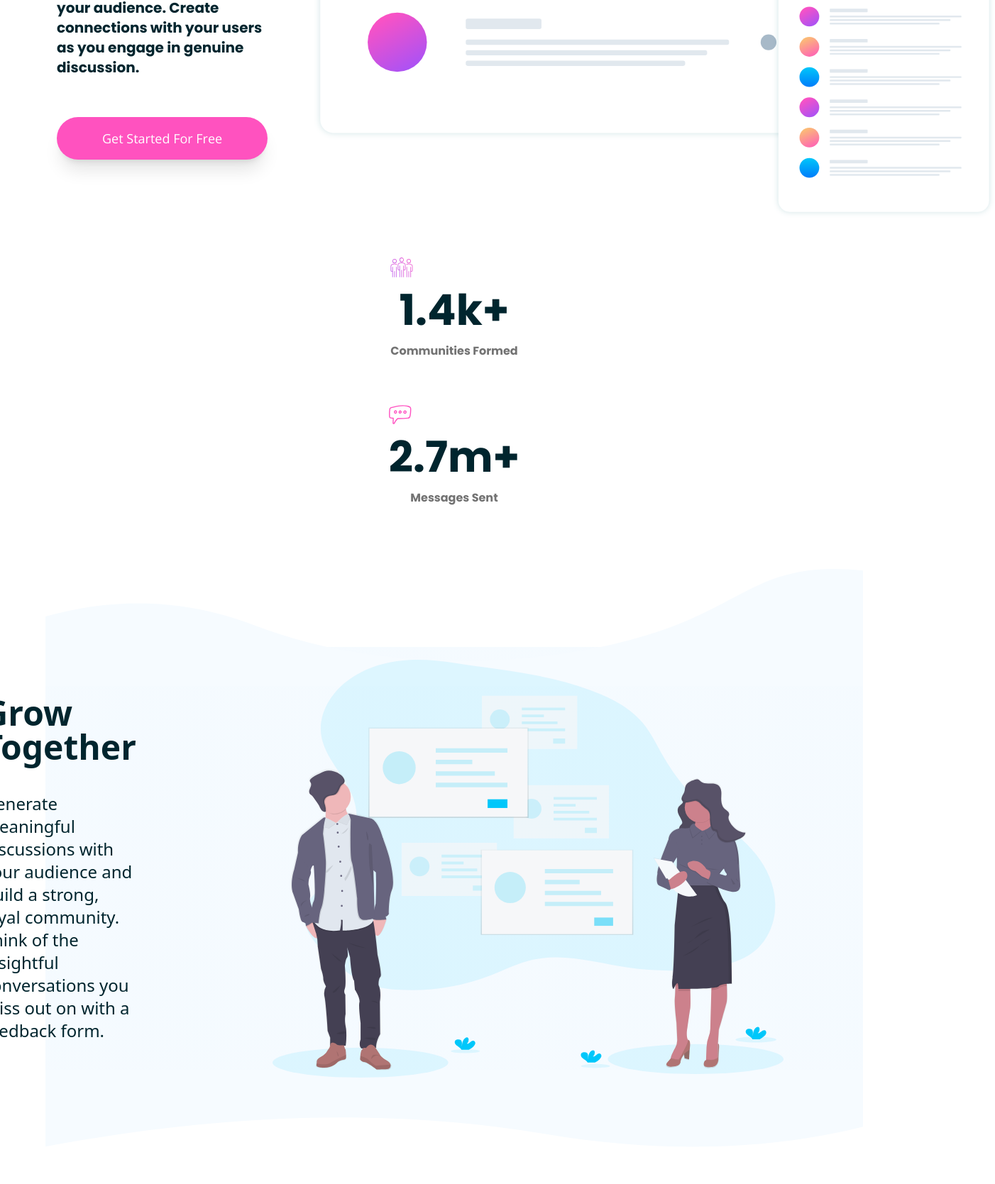
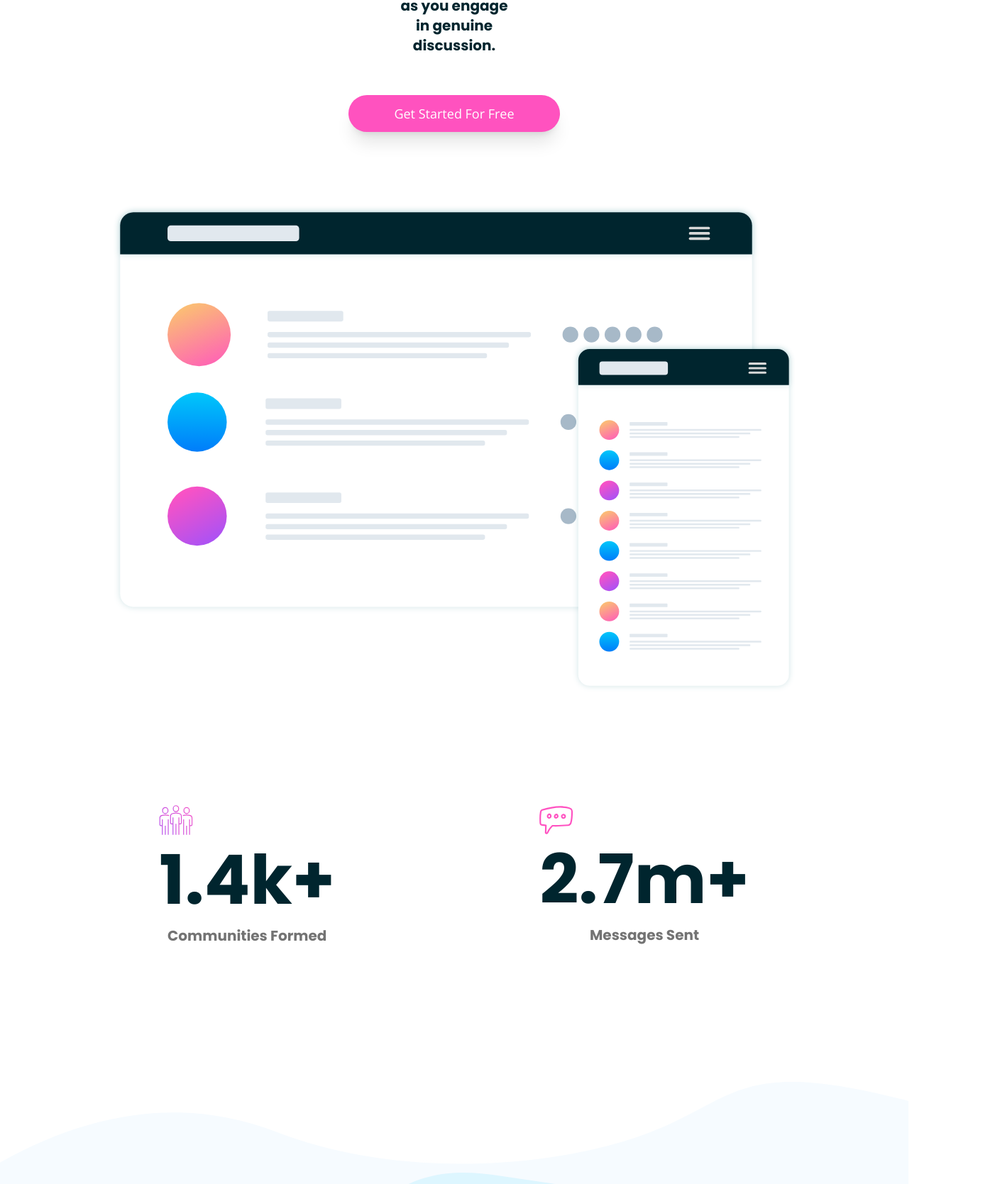
Before and after one commit to AslamtoIbrahim/huddle-landing-page-with-curved-sections-master, a Next.js app: page / in a window 1280 px wide. Shown: the part 600-2269 px from the top of the page at 71% size, 1402 px wide, since content can reach past the window. Built offline with nearby package versions, Linux system fonts and the light colour scheme.

Commit message:
Added responsive design for large screens

```diff
--- a/src/app/Footer/Connection.tsx
+++ b/src/app/Footer/Connection.tsx
@@ -2,16 +2,19 @@ import React from "react";
 import Logo from "../Header/Logo";
 import Contacts from "./Contacts";
 import Social from "./Social";
+import { twMerge } from "tailwind-merge";
 
-const Connection = () => {
+type prop = {
+  className?:string;
+}
+const Connection = ({className}: prop) => {
   return (
     <div
-      className="text-white pt-24 pb-12 px-4 flex flex-col gap-8 lg:px-12 xl:px-16
-    lg:flex-row lg:gap-16 lg:items-start xl:py-32 "
+      className={twMerge('text-white pt-24 pb-12 px-4 flex flex-col gap-8 lg:px-12 xl:px-16 lg:gap-16 lg:items-start lg:py-24 ', className)}
     >
       <section className="flex flex-col gap-4">
         <Logo className="invert brightness-0 w-42" />
-        <p className="font-opens">
+        <p className="font-opens xl:pr-72">
           Lorem ipsum dolor sit, amet consectetur adipisicing elit. Laboriosam,
           atque. Minima pariatur optio amet ipsum eos tempore delectus tenetur
           sint.
--- a/src/app/Footer/Footer.tsx
+++ b/src/app/Footer/Footer.tsx
@@ -4,9 +4,9 @@ import Connection from './Connection'
 
 const Footer = () => {
   return (
-    <div className='foot px-4 py-12 md:py-32'>
-      <News />
-      <Connection />
+    <div className='foot px-4 py-12 md:py-32 lg:py-32 lg:grid lg:grid-cols-2 lg:grid-rows-1'>
+      <News className='col-start-2 lg:py-16 xl:pt-52'/>
+      <Connection className='row-start-1 lg:py-16 xl:pt-52' />
     </div>
   )
 }
--- a/src/app/Footer/Input.tsx
+++ b/src/app/Footer/Input.tsx
@@ -14,16 +14,18 @@ const Input = () => {
     }
   }
   return (
-    <div className="w-full flex flex-col items-start gap-2">
-      <section className="w-full flex flex-col gap-1">
+    <div className="w-full  h-full flex flex-col items-start gap-2 lg:flex-row lg:gap-6 xl:gap-12 xl:h-10">
+
+      <section className="w-full flex flex-col items-start gap-1 ">
         <input
           ref={userRef}
-          className="bg-white text-very-dark-cyan outline-none px-2 w-full py-2 rounded-md "
+          className="bg-white text-very-dark-cyan outline-none px-2 w-full py-2   rounded-md "
           type="text"
         />
         {!isValidate && <p className="text-sm pl-2 text-light-red">Please check your email</p>}
       </section>
-      <StartButton onclick={handleChange} className="self-end rounded-md px-10" text="Subscribe" />
+
+      <StartButton onclick={handleChange} className="self-end rounded-md px-10 xl:py-2" text="Subscribe" />
     </div>
   );
 };
--- a/src/app/Footer/News.tsx
+++ b/src/app/Footer/News.tsx
@@ -1,11 +1,16 @@
 import React from "react";
 import Input from "./Input";
+import { twMerge } from "tailwind-merge";
 
-const News = () => {
+type prop = {
+  className?:string;
+}
+
+const News = ({className}: prop) => {
   return (
-    <div className="text-white font-opens flex flex-col items-start gap-6">
+    <div className={twMerge('text-white font-opens flex flex-col items-start gap-6 lg:px-12 xl:px-16 lg:py-24 ', className)}>
       <h2 className="uppercase text-lg font-semibold">Newsletter</h2>
-      <p>
+      <p className="xl:pr-72">
         To recieve tips on how to grow your community, sign up to our weekly
         newsletter. We’ll never send you spam or pass on your email address
       </p>
--- a/src/app/Main/Community.tsx
+++ b/src/app/Main/Community.tsx
@@ -5,14 +5,14 @@ import StartButton from "./StartButton";
 
 const Community = () => {
   return (
-    <div className="flex flex-col lg:flex-row items-center gap-12 xl:gap-16 pt-16 lg:pt-6 py-8 px-4
+    <div className="flex flex-col items-center gap-12 xl:gap-16 pt-16 lg:pt-6 py-8 px-4
     text-very-dark-cyan font-popines
     md:px-8 lg:px-12 xl:px-20">
 
-      <section className='flex flex-col items-center gap-8 lg:gap-10 xl:gap-14 text-center lg:items-start lg:text-start'>
+      <section className='flex flex-col items-center gap-8 lg:gap-10 xl:gap-14 text-center'>
 
         <h1 className="text-2xl lg:text-3xl xl:text-5xl font-bold ">Build The Community Your Fans Will Love</h1>
-        <p className="font-open lg:text-lg xl:text-xl">
+        <p className="font-open lg:text-lg xl:text-xl lg:px-20 xl:px-[30rem]">
           Huddle re-imagines the way we build communities. You have a voice, but
           so does your audience. Create connections with your users as you engage
           in genuine discussion.
--- a/src/app/Main/Features.tsx
+++ b/src/app/Main/Features.tsx
@@ -4,7 +4,7 @@ import Card from "./Card";
 
 const Features = () => {
   return (
-    <div className="lg:px-12 py-16 flex flex-col gap-8 xl:gap-10 xl:px-16">
+    <div className="py-16 flex flex-col gap-8 xl:gap-10 lg:px-0">
       <Card component={data[0]} className="first" />
       <Card component={data[1]} className="" />
       <Card component={data[2]} className="second" />
--- a/src/app/Main/Preview.tsx
+++ b/src/app/Main/Preview.tsx
@@ -12,10 +12,10 @@ type prop = {
 }
 const Preview = ({privs}: prop) => {
   return <div className="flex flex-col font-popines gap-4">
-    <Image className="w-8" src={privs.icon} alt={privs.text} width={47} height={41} />
+    <Image className="w-8 lg:w-10 xl:w-12" src={privs.icon} alt={privs.text} width={47} height={41} />
     <section className="flex flex-col font-popines gap-4 items-center text-start">
-        <p className="text-very-dark-cyan text-6xl font-semibold">{privs.number}</p>
-        <p className="text-neutral-500">{privs.text}</p>
+        <p className="text-very-dark-cyan text-6xl lg:text-7xl xl:text-8xl font-semibold">{privs.number}</p>
+        <p className="text-neutral-500 lg:text-lg xl:text-xl">{privs.text}</p>
     </section>
   </div>;
 };
--- a/src/app/Main/StartButton.tsx
+++ b/src/app/Main/StartButton.tsx
@@ -8,7 +8,7 @@ type prop = {
   }
 const StartButton = ({onclick,className, text = 'Get Started For Free'}:prop) => {
   return (
-    <button onClick={onclick} className={twMerge(`bg-pink text-white text-sm px-12 py-3 rounded-full font-opens xl:py-4 xl:text-lg
+    <button onClick={onclick} className={twMerge(`bg-pink text-white text-sm px-12 py-2 xl:py-3 rounded-full font-opens  xl:text-lg
         shadow-xl cursor-pointer hover:opacity-80 md:w-fit md:px-12 lg:px-16`, className)}>
           {text}
       </button>
--- a/src/app/Main/Statics.tsx
+++ b/src/app/Main/Statics.tsx
@@ -4,7 +4,8 @@ import {stats} from './data'
 
 const Statics = () => {
   return (
-    <div className='flex flex-col items-center gap-16 py-6'>
+    <div className='flex flex-col items-center gap-16 py-6 lg:py-12 xl:py-32 lg:flex-row lg:items-center lg:justify-center
+    xl:justify-evenly'>
       <Preview privs={stats[0]} />
       <Preview privs={stats[1]} />
     </div>
--- a/src/app/globals.css
+++ b/src/app/globals.css
@@ -40,6 +40,7 @@
   background-size: auto, auto, 100% 100%;
   background-repeat: no-repeat;
   background-position: top center, bottom center, center center;
+
 }
 .second {
   background:
@@ -72,6 +73,7 @@
       url('../../public/source/images/bg-section-top-desktop-1.svg') top center no-repeat,
       url('../../public/source/images/bg-section-bottom-desktop-1.svg') bottom center no-repeat,
       linear-gradient(to bottom, transparent 13%, hsl(207, 100%, 98%) 10%, hsl(207, 100%, 98%) 88%, transparent 55%);
+
   }
 
   .second {
@@ -87,3 +89,30 @@
       linear-gradient(to top, hsl(192, 100%, 9%) 82%, transparent 20%);
   }
 }
+
+@media (min-width:1024px) {
+  .first {
+    background:
+      url('../../public/source/images/bg-section-top-desktop-1.svg') top center no-repeat,
+      url('../../public/source/images/bg-section-bottom-desktop-1.svg') bottom center no-repeat,
+      linear-gradient(to bottom, transparent 13%, hsl(207, 100%, 98%) 25%, hsl(207, 100%, 98%) 85%, transparent 55%);
+      background-size: contain;
+
+  }
+
+  .second {
+    background:
+      url('../../public/source/images/bg-section-top-desktop-2.svg') top center no-repeat,
+      url('../../public/source/images/bg-section-bottom-desktop-2.svg') bottom center no-repeat,
+      linear-gradient(to bottom, transparent 13%, hsl(207, 100%, 98%) 30%, hsl(207, 100%, 98%) 72%, transparent 90%);
+      background-size: contain;
+
+  }
+
+  .foot {
+    background:
+      url('../../public/source/images/bg-footer-top-desktop.svg') top center no-repeat,
+      linear-gradient(to top, hsl(192, 100%, 9%) 78%, transparent 20%);
+      background-size: contain;
+  }
+}
```
